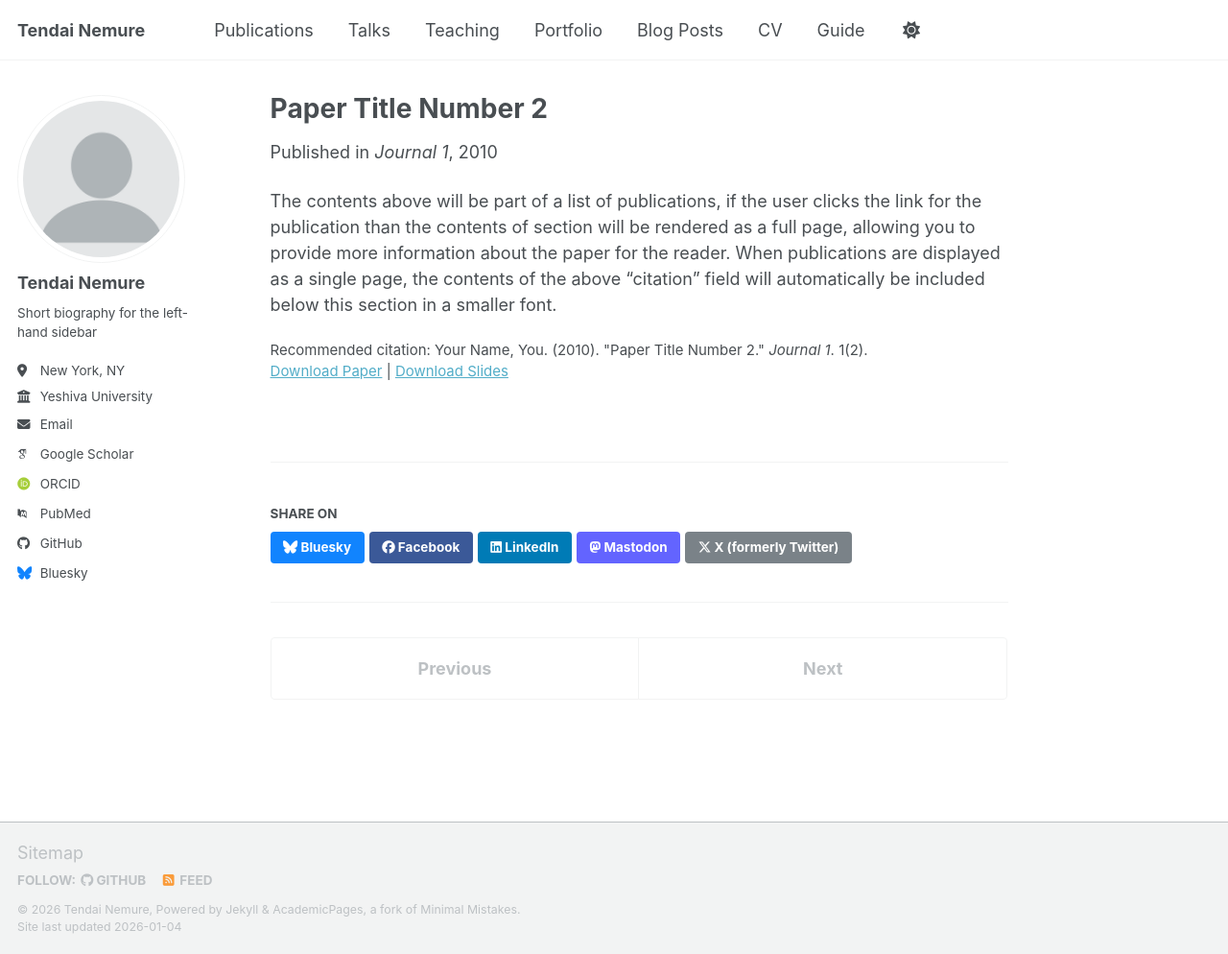
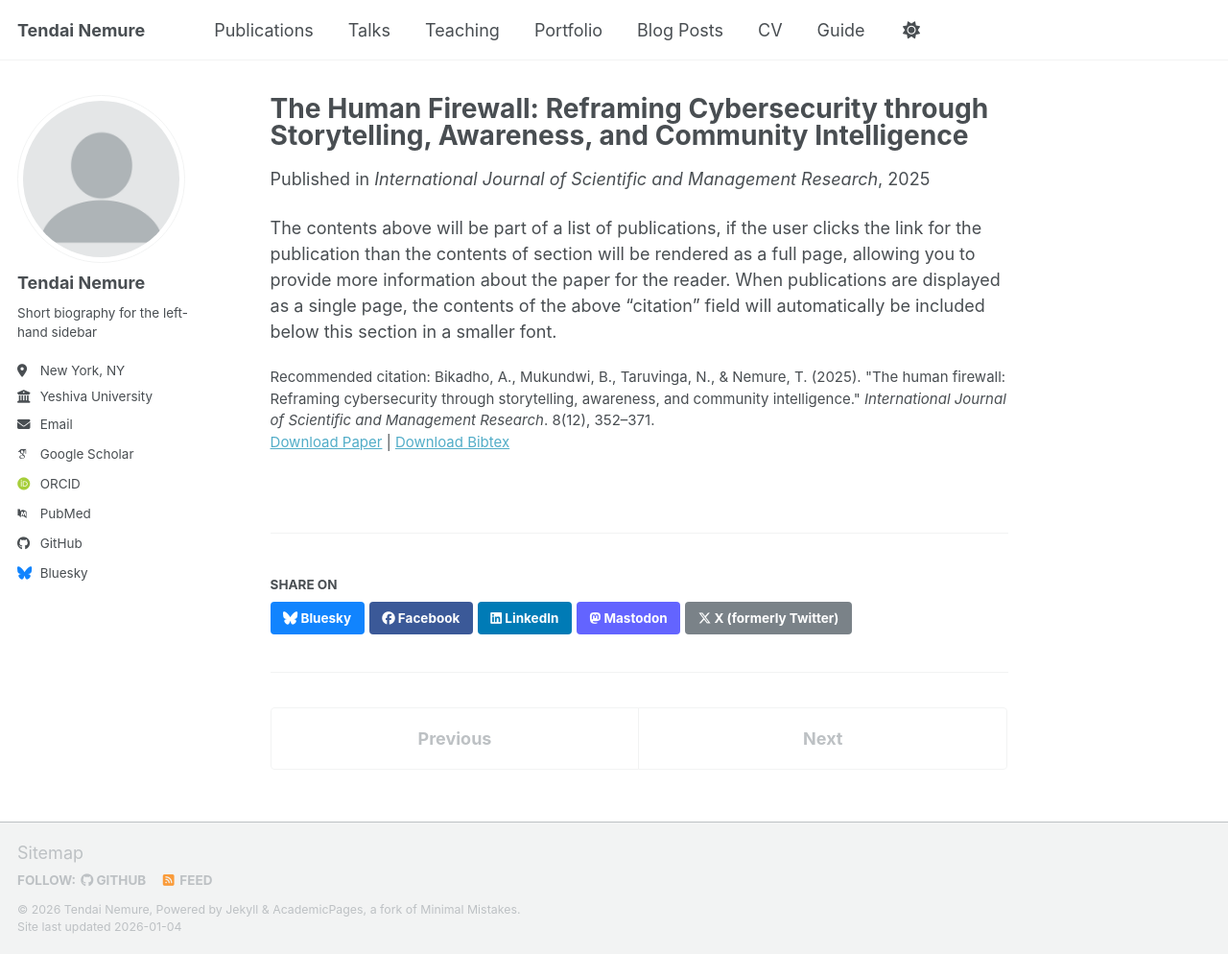
Before and after one commit to picassoendless/picassoendless.github.io, a Jekyll site: the page built from _publications/2010-10-01-paper-title-number-2.md, in a window 1280 px wide and 994 px high. Shown: the whole window at 96% size. Built offline with Jekyll 4.4.1, drawn with Linux system fonts in a browser that asks for light colours; some web fonts are replaced; a script bundle is joined from its source files by our own code; library files that are not in the unit come from our copies.

Commit message:
Update 2010-10-01-paper-title-number-2.md

```diff
--- a/_publications/2010-10-01-paper-title-number-2.md
+++ b/_publications/2010-10-01-paper-title-number-2.md
@@ -1,14 +1,14 @@
 ---
-title: "Paper Title Number 2"
+title: "The Human Firewall: Reframing Cybersecurity through Storytelling, Awareness, and Community Intelligence"
 collection: publications
 category: manuscripts
-permalink: /publication/2010-10-01-paper-title-number-2
-excerpt: 'This paper is about the number 2. The number 3 is left for future work.'
-date: 2010-10-01
-venue: 'Journal 1'
-slidesurl: 'https://academicpages.github.io/files/slides2.pdf'
-paperurl: 'https://academicpages.github.io/files/paper2.pdf'
-citation: 'Your Name, You. (2010). &quot;Paper Title Number 2.&quot; <i>Journal 1</i>. 1(2).'
+permalink: /publication/2025-12-01-human-firewall
+excerpt: 'Introduces the human firewall concept, leveraging storytelling, community awareness, and collective intelligence for cybersecurity.'
+date: 2025-12-01
+venue: 'International Journal of Scientific and Management Research'
+paperurl: 'https://doi.org/10.37502/IJSMR.2025.81216'
+bibtexurl: '/files/bikadho-mukundwi-2025-human-firewall.bib'
+citation: 'Bikadho, A., Mukundwi, B., Taruvinga, N., & Nemure, T. (2025). &quot;The human firewall: Reframing cybersecurity through storytelling, awareness, and community intelligence.&quot; <i>International Journal of Scientific and Management Research</i>. 8(12), 352–371.'
 ---
 
 The contents above will be part of a list of publications, if the user clicks the link for the publication than the contents of section will be rendered as a full page, allowing you to provide more information about the paper for the reader. When publications are displayed as a single page, the contents of the above "citation" field will automatically be included below this section in a smaller font.
```
